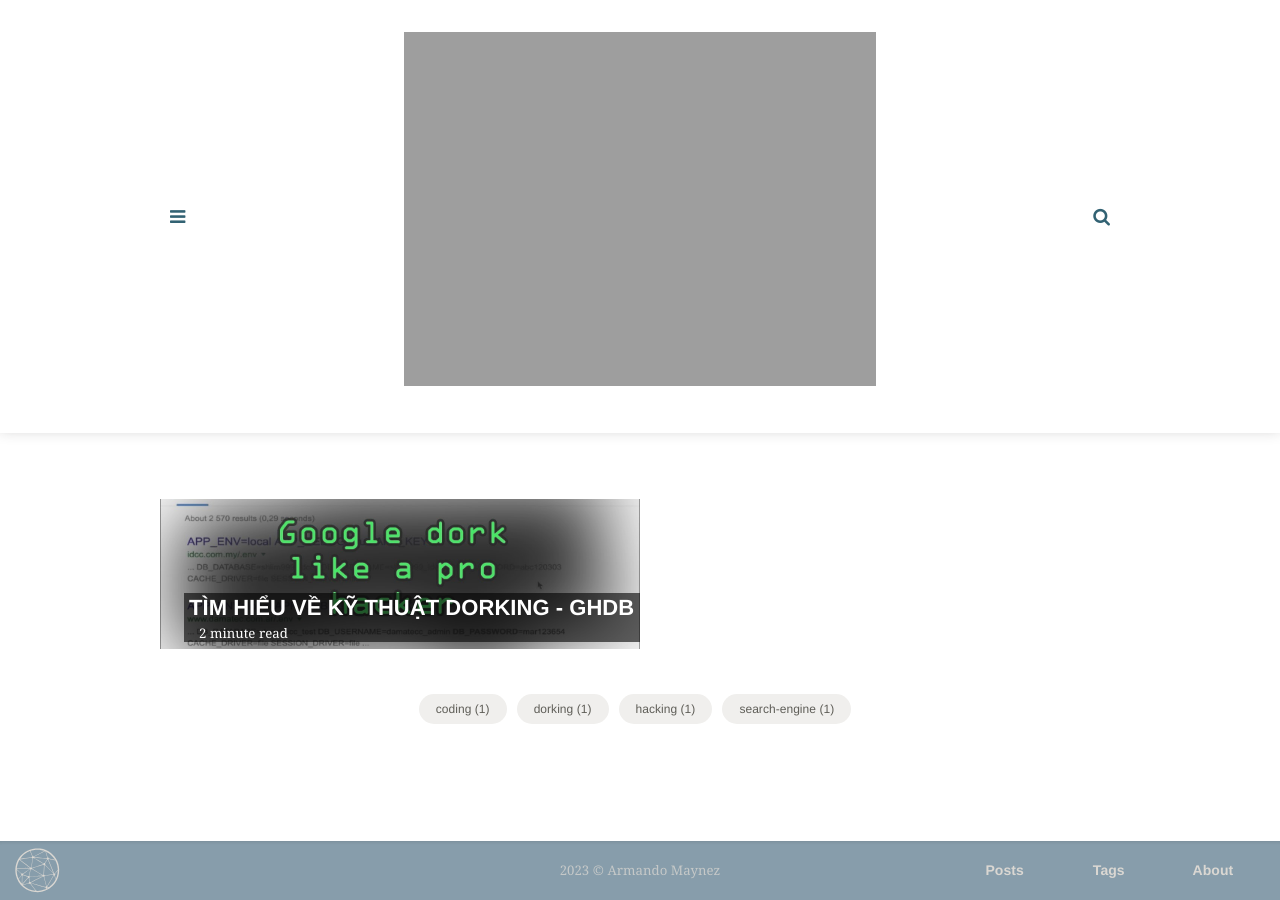
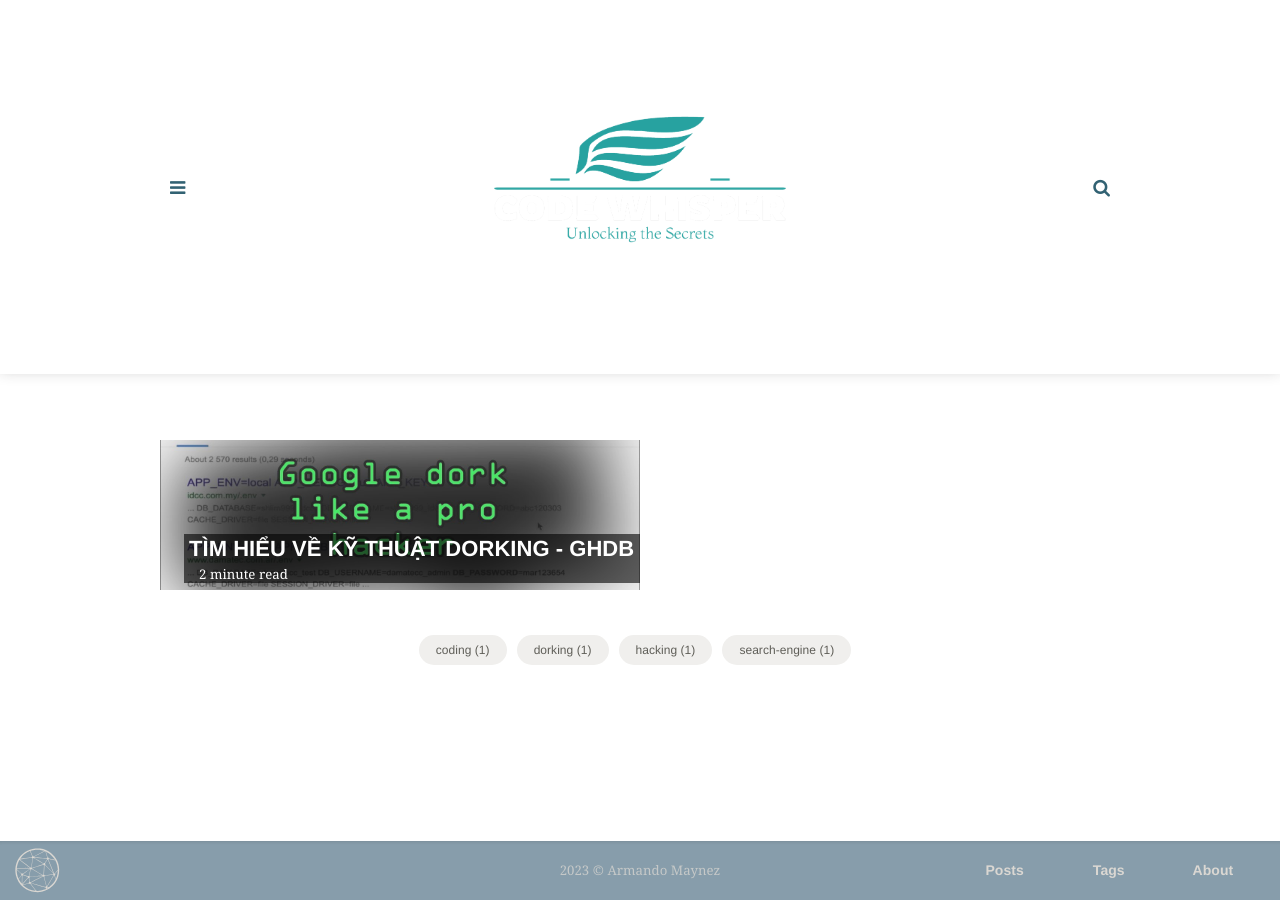
Before and after one commit to the-mvm/the-mvm.github.io, a Jekyll site: the page built from index.html, in a window 1280 px wide. Built offline with Jekyll 4.4.1, drawn with Linux system fonts in a browser that asks for light colours; some web fonts are replaced; the list of posts is cut into pages by our own code.

Commit message:
Update _config.yml

```diff
--- a/_config.yml
+++ b/_config.yml
@@ -4,7 +4,7 @@ description: 'Chào mừng bạn đến với Code Whisper, một trang blog bí
 permalink: ':title:output_ext'
 baseurl: "/" # the subpath of your site, e.g. /blog
 url: "https://theflours.com/" # the base hostname & protocol for your site, e.g. http://example.com
-logo: "https://i.imgur.com/oScJYNM.png"
+logo: "/assets/My-Logo-Website.png"
 logo-icon: "/assets/img/branding/logo.png"
 logo-icon-SEO: "/assets/img/branding/logo.png" # must be a non SVG file
 
```
